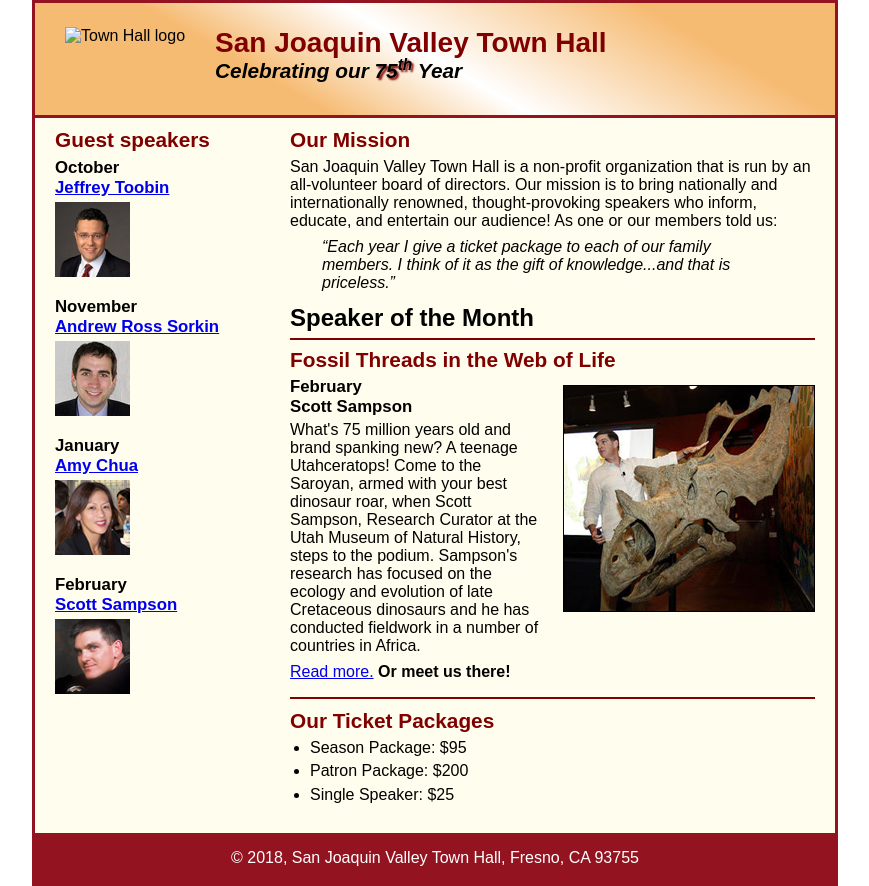
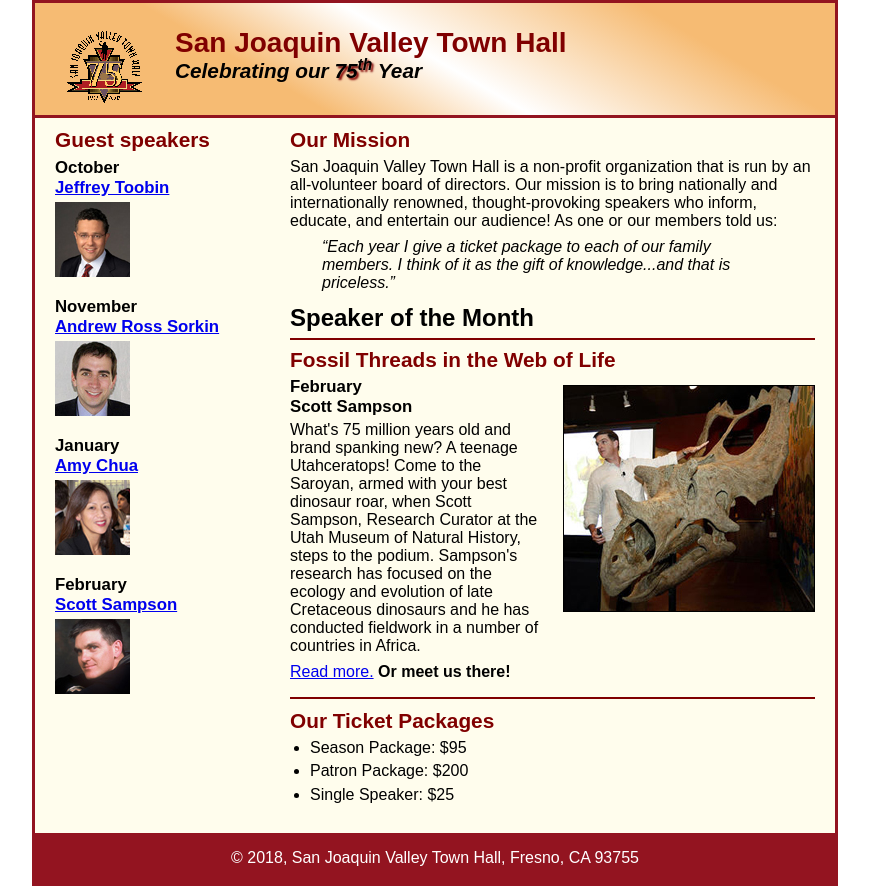
Before and after one commit to ms2767/A12, a plain HTML site: page index.html in a window 1280 px wide. Shown: the whole page, without its empty margins (205-1074 px from the left). Drawn offline with Linux system fonts and the light colour scheme.

Commit message:
Update index.html

```diff
--- a/index.html
+++ b/index.html
@@ -12,7 +12,7 @@
 
 <body>
 	<header>
-		<img src="images/town_hall_logo.gif" alt="Town Hall logo" height="80">
+		<img src="town_hall_logo.gif" alt="Town Hall logo" height="80">
 		<h2>San Joaquin Valley Town Hall</h2>
 		<h3>Celebrating our <span class="shadow">75<sup>th</sup></span> Year</h3>
 	</header>
```
